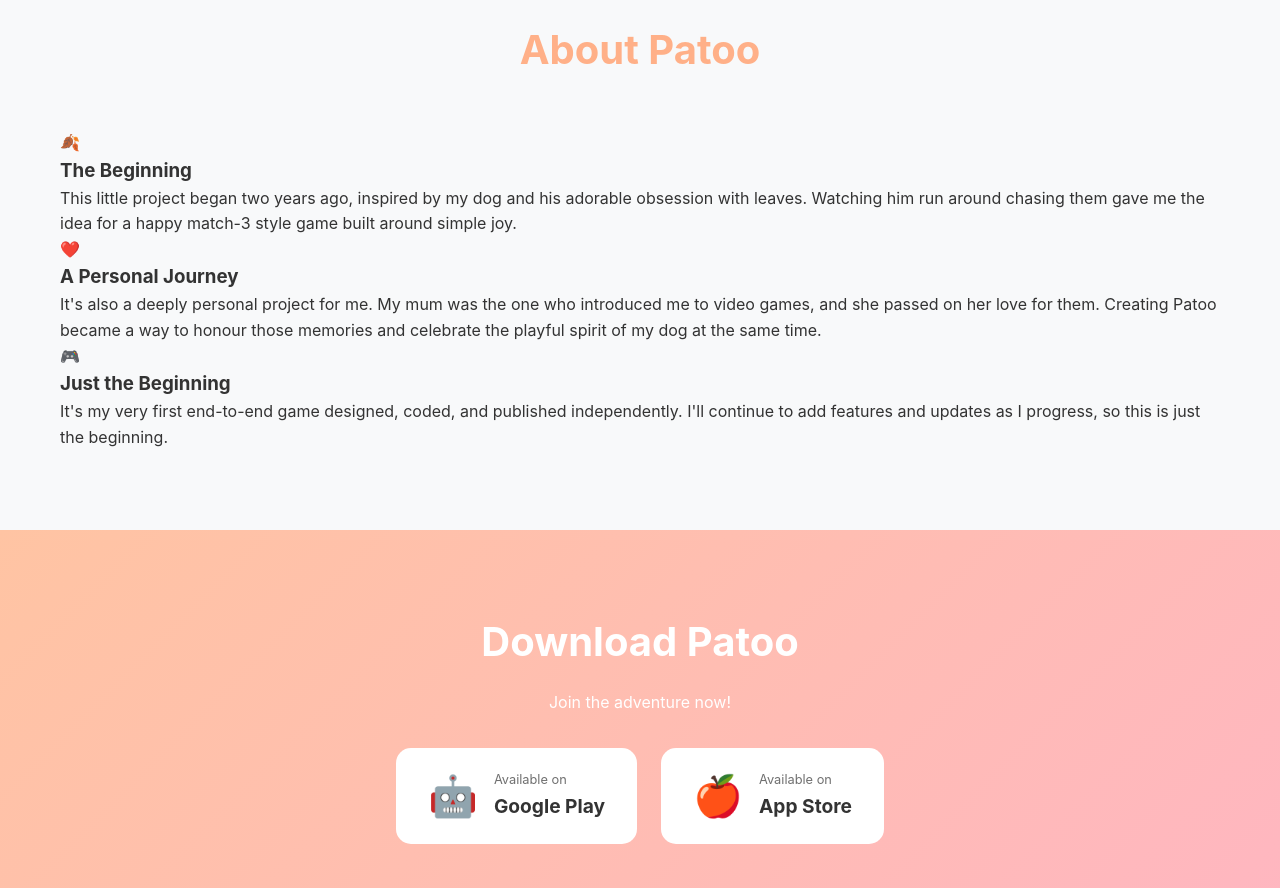
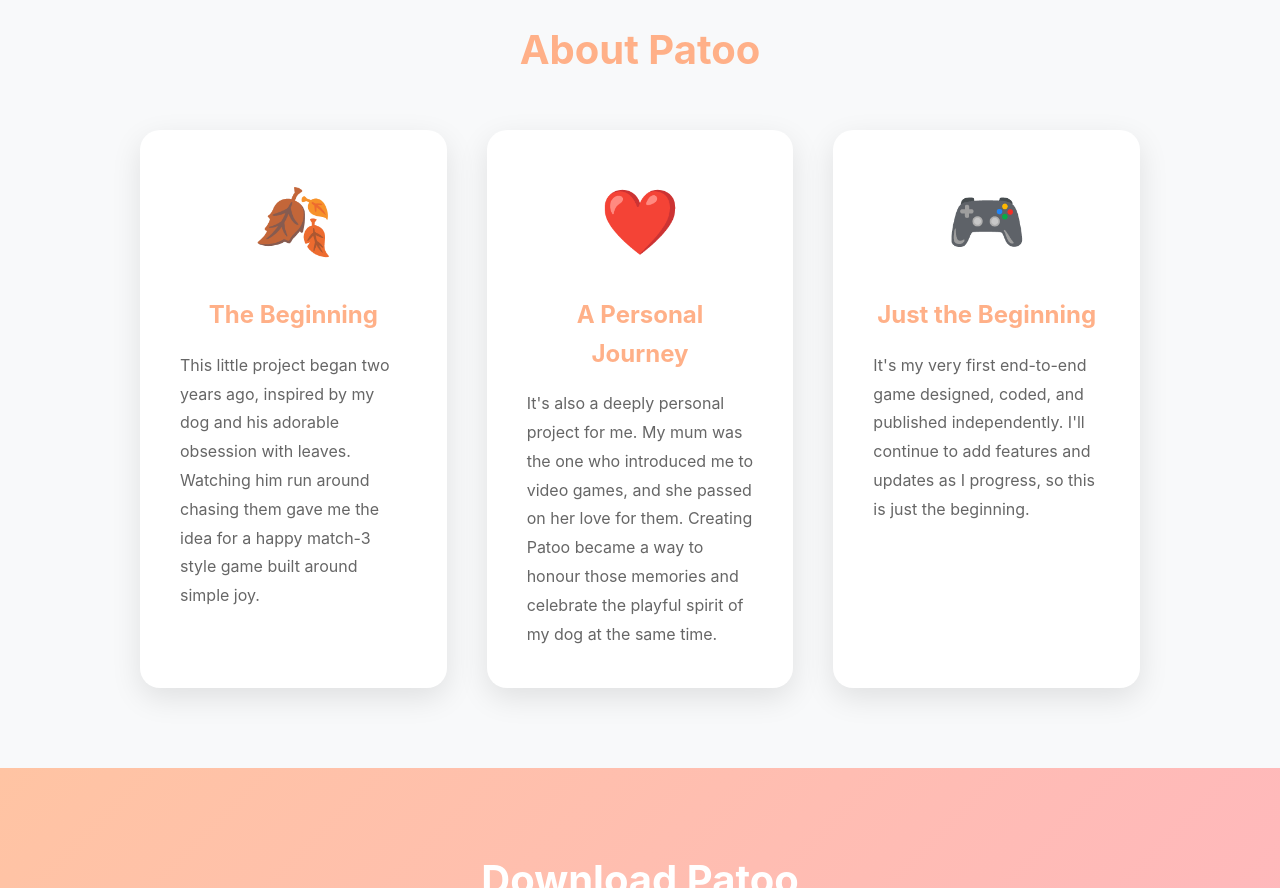
Before and after one commit to Carokyp/Patoo-Game-Site, a plain HTML site: page index.html in a window 1280 px wide. Shown: the part 740-1628 px from the top of the page. Drawn offline with Linux system fonts and the light colour scheme.

Commit message:
Add styles for story cards and layout in the about section

```diff
--- a/assets/images/styles.css
+++ b/assets/images/styles.css
@@ -187,6 +187,46 @@ nav {
     font-size: 2.5rem;
     margin-bottom: 3rem;
     color: var(--primary-color);
+}
+
+.about-story {
+    display: grid;
+    grid-template-columns: repeat(auto-fit, minmax(300px, 1fr));
+    gap: 2.5rem;
+    max-width: 1000px;
+    margin: 0 auto;
+}
+
+.story-card {
+    background: white;
+    padding: 2.5rem;
+    border-radius: 20px;
+    box-shadow: var(--shadow);
+    transition: transform 0.3s ease, box-shadow 0.3s ease;
+    text-align: center;
+}
+
+.story-card:hover {
+    transform: translateY(-10px);
+    box-shadow: 0 15px 40px rgba(0, 0, 0, 0.15);
+}
+
+.story-icon {
+    font-size: 4rem;
+    margin-bottom: 1.5rem;
+    display: block;
+}
+
+.story-card h3 {
+    color: var(--primary-color);
+    font-size: 1.5rem;
+    margin-bottom: 1rem;
+}
+
+.story-card p {
+    color: #666;
+    line-height: 1.8;
+    text-align: left;
 }
 
 .features {
```
